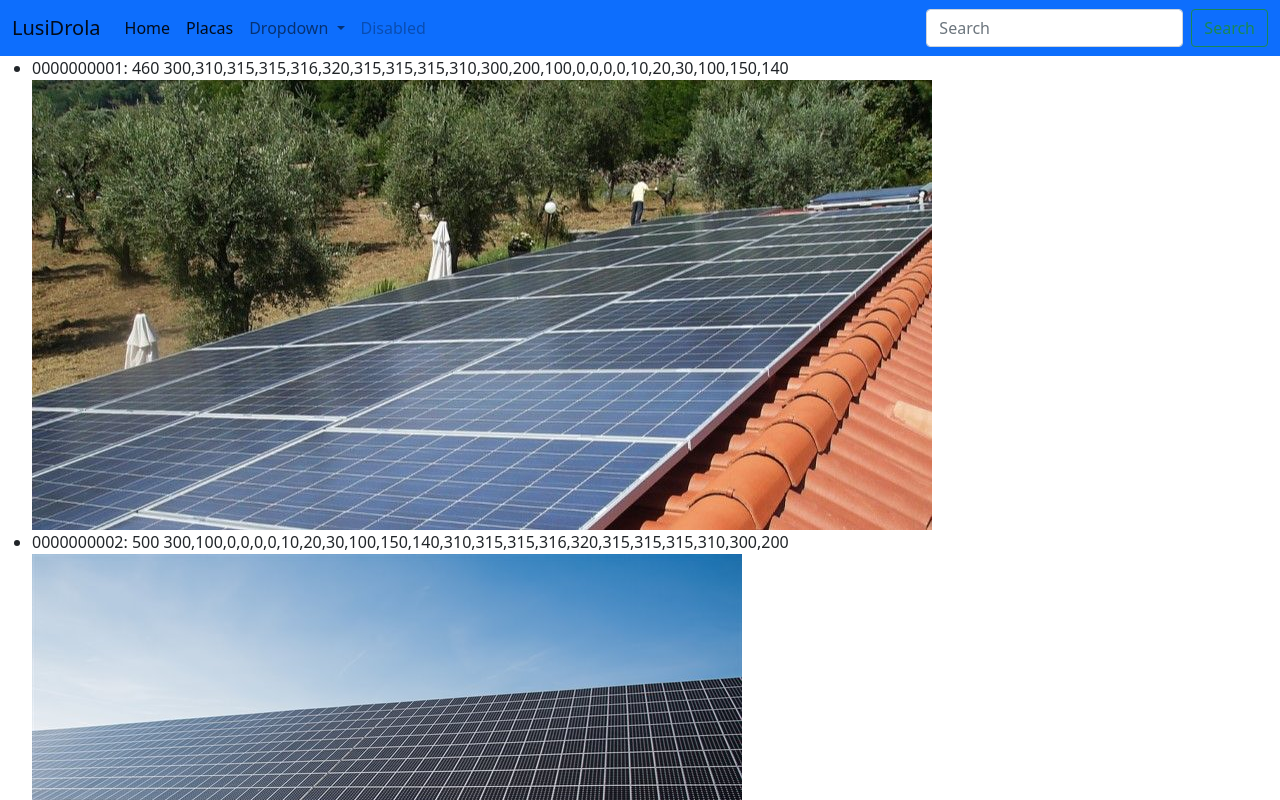
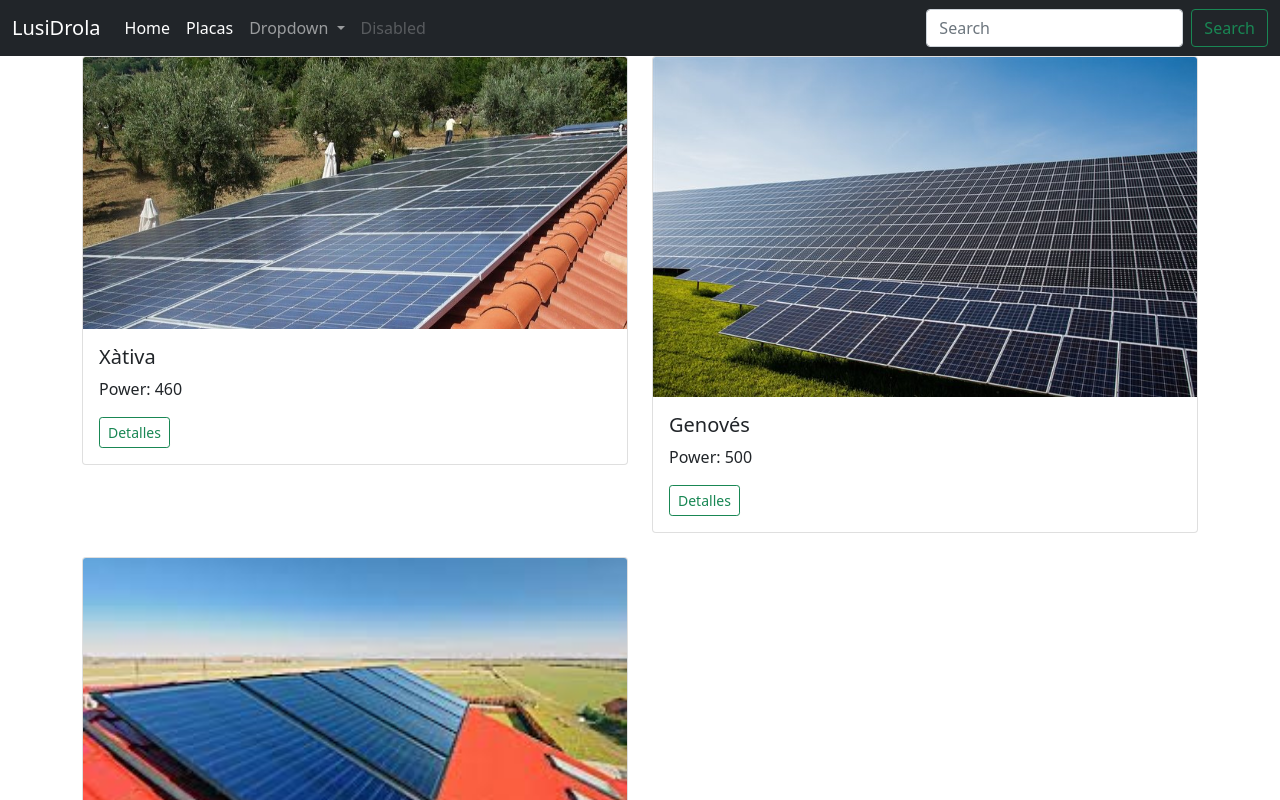
Before and after one commit to LuisMiMoMi/compartidoAngular, an Angular app in the folder proyecto/: page /placas in a window 1280 px wide. Shown: the top 800 px of the page. Built offline with nearby package versions, Linux system fonts and the light colour scheme.

Commit message:
Commit actualizacion 28 enero

```diff
--- a/proyecto/src/app/components/header/header.component.html
+++ b/proyecto/src/app/components/header/header.component.html
@@ -1,4 +1,4 @@
-<nav class="navbar navbar-expand-lg navbar-light bg-primary">
+<nav class="navbar navbar-expand-lg navbar-dark bg-dark">
     <div class="container-fluid">
       <a class="navbar-brand" href="#">LusiDrola</a>
       <button class="navbar-toggler" type="button" data-bs-toggle="collapse" data-bs-target="#navbarSupportedContent" aria-controls="navbarSupportedContent" aria-expanded="false" aria-label="Toggle navigation">
--- a/proyecto/src/app/placas/placa.ts
+++ b/proyecto/src/app/placas/placa.ts
@@ -1,5 +1,5 @@
 export interface Placa {
-    id: string;
+    name: string;
     power: number;
     photo?: string;
     production?: number[];
--- a/proyecto/src/app/placas/placas-item/placas-item.component.html
+++ b/proyecto/src/app/placas/placas-item/placas-item.component.html
@@ -1 +1,8 @@
-<li>{{placa.id}}: {{placa.power}} {{placa.production}} <img src='{{placa.photo}}'></li>
+<div class="card">
+    <img src="{{placa.photo}}" alt="" class="card-img-top">
+    <div class="card-body">
+        <h5 class="card-title">{{placa.name}}</h5>
+        <p class="card-text">Power: {{placa.power}}</p>
+        <a href="" class="btn btn-outline-success btn-sm">Detalles</a>
+    </div>
+</div>
--- a/proyecto/src/app/placas/placas-list/placas-list.component.html
+++ b/proyecto/src/app/placas/placas-list/placas-list.component.html
@@ -1,3 +1,7 @@
-<ul>
-    <app-placas-item [placa]="placa" *ngFor="let placa of placas"></app-placas-item>
-</ul>
+<section id="gallery">
+    <div class="container">
+        <div class="row row-cols-sm-1 row-cols-md-3 row-cols-lg-2 g-4">
+            <app-placas-item [placa]="placa" *ngFor="let placa of placas"></app-placas-item>
+        </div>
+    </div>
+</section>
--- a/proyecto/src/app/placas/placas-list/placas-list.component.ts
+++ b/proyecto/src/app/placas/placas-list/placas-list.component.ts
@@ -8,12 +8,7 @@ import { PlacasService } from '../placas.service';
 })
 export class PlacasListComponent implements OnInit {
 
-  placas: Placa[] = [
-    {id: "Placa1", power: 400},
-    {id: "Placa2", power: 401},
-    {id: "Placa3", power: 402},
-    {id: "Placa4", power: 403}
-  ];
+  placas: Placa[];
 
   constructor(private placasService: PlacasService) { }
 
--- a/proyecto/src/app/placas/placas.service.ts
+++ b/proyecto/src/app/placas/placas.service.ts
@@ -16,6 +16,6 @@ export class PlacasService {
   getPlacas(): Observable<Placa[]>{   // retorna un observable al que cal subscriure's
     return this.http.get<{placas: Placa[]}>(this.placasURL).pipe( // get retorna un observable i pipe accepta funcions de manipulació de les dades
       map(response => response.placas) // de la resposta traguem l'array que ens interessa
-      );
+    );
   }
 }
--- a/proyecto/src/assets/placas.json
+++ b/proyecto/src/assets/placas.json
@@ -1,5 +1,5 @@
 {"placas": [
-    {"id": "0000000001", "power": 460, "production": [300,310,315,315,316,320,315,315,315,310,300,200,100,0,0,0,0,10,20,30,100,150,140], "photo": "/assets/img/placa1.jpg"},
-    {"id": "0000000002", "power": 500, "production": [300,100,0,0,0,0,10,20,30,100,150,140,310,315,315,316,320,315,315,315,310,300,200], "photo": "/assets/img/placa2.jpg"},
-    {"id": "0000000003", "power": 400, "production": [0,0,0,0,10,20,30,100,150,140,300,310,315,315,316,320,315,315,315,310,300,200,100], "photo": "/assets/img/placa3.jpg"}
+    {"name": "Xàtiva", "power": 460, "production": [300,310,315,315,316,320,315,315,315,310,300,200,100,0,0,0,0,10,20,30,100,150,140], "photo": "/assets/img/placa1.jpg"},
+    {"name": "Genovés", "power": 500, "production": [300,100,0,0,0,0,10,20,30,100,150,140,310,315,315,316,320,315,315,315,310,300,200], "photo": "/assets/img/placa2.jpg"},
+    {"name": "Alcudia", "power": 400, "production": [0,0,0,0,10,20,30,100,150,140,300,310,315,315,316,320,315,315,315,310,300,200,100], "photo": "/assets/img/placa3.jpg"}
 ]}
```
Also changed, not shown: 1 other file (tests, documents, lock files or other folders).
